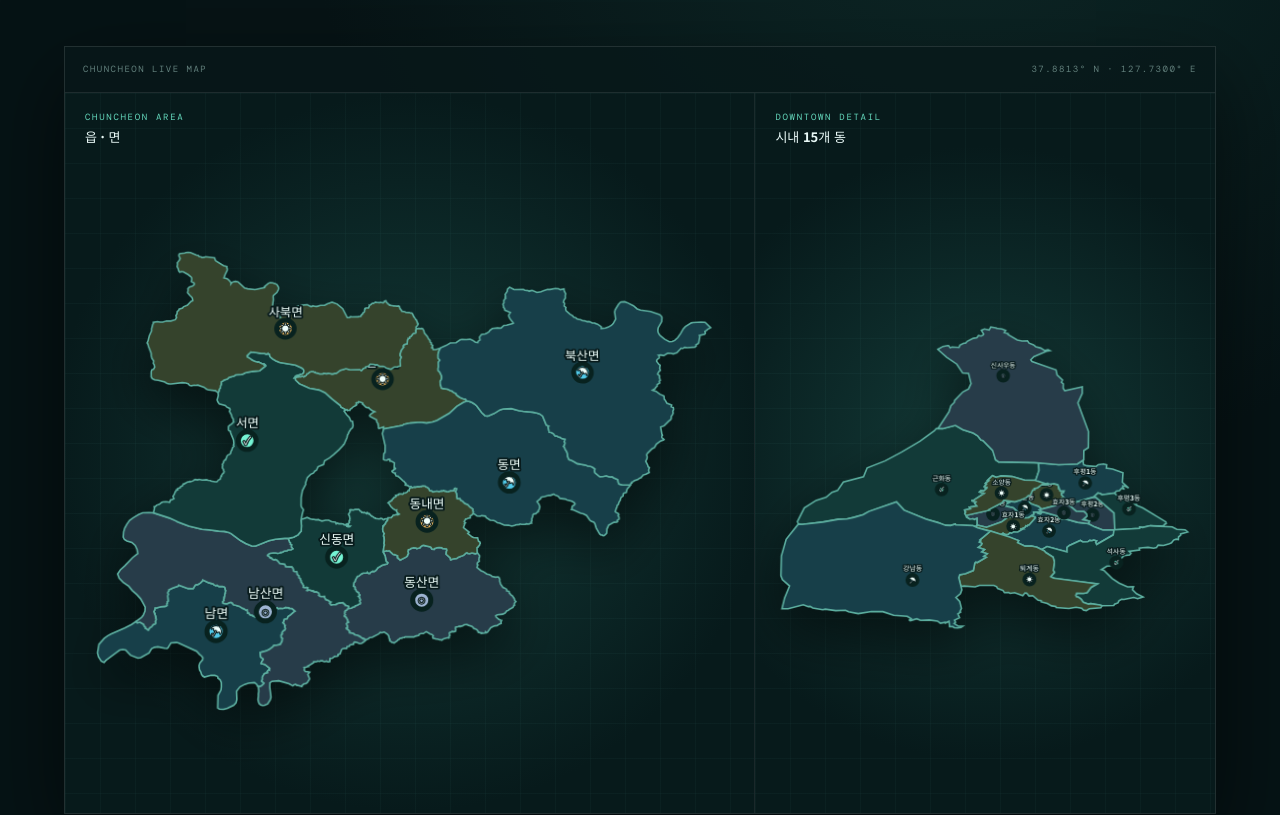
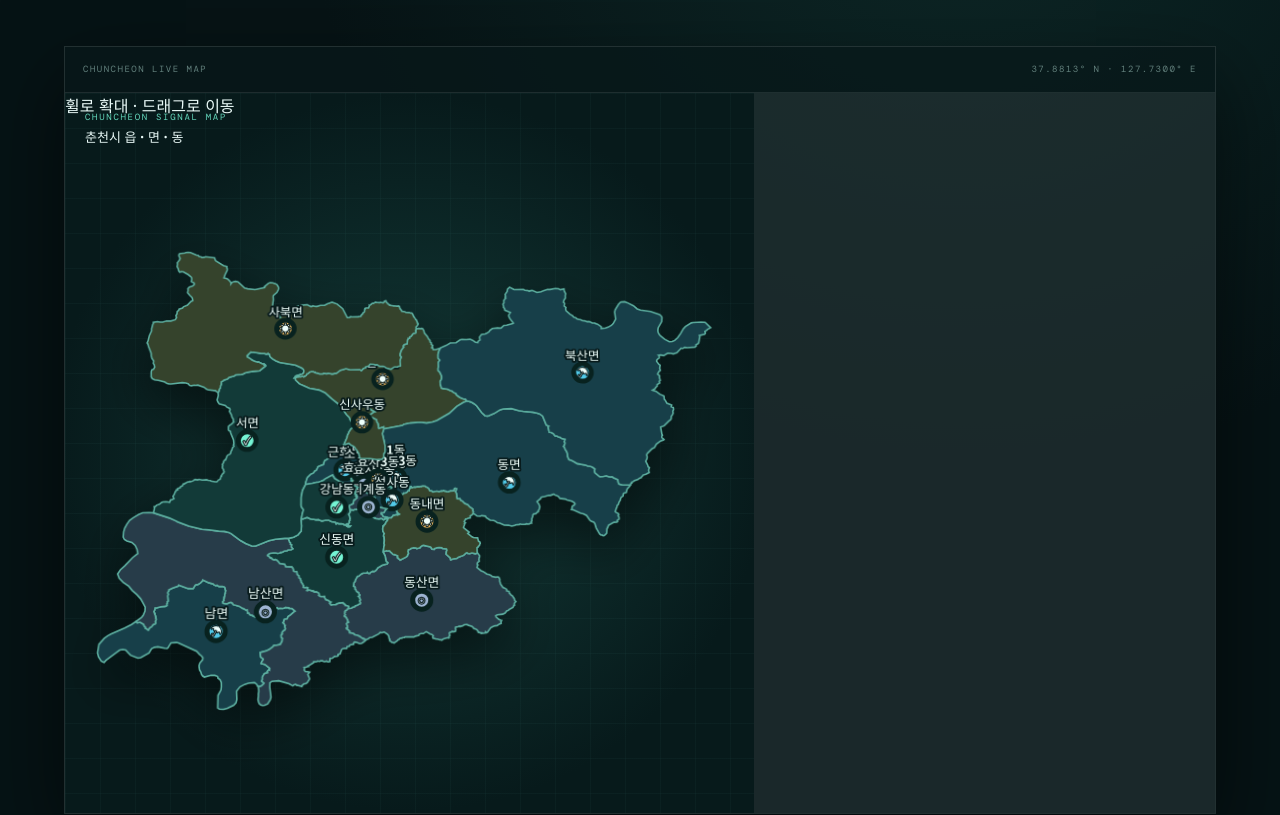
Before and after one commit to kimguta/bomnae-signal, a React (Vite) app: page / in a window 1280 px wide. Shown: the part 576-1391 px from the top of the page. Built offline with nearby package versions, Linux system fonts and the light colour scheme.

Commit message:
feat: merge vector maps with crisp pan and zoom

```diff
--- a/src/main.jsx
+++ b/src/main.jsx
@@ -1,4 +1,4 @@
-import React,{useEffect,useState} from 'react';
+import React,{useEffect,useRef,useState} from 'react';
 import {createRoot} from 'react-dom/client';
 import {CloudRain, Wind, ShieldCheck, Navigation, Droplets, Radio, MapPin, Bell, ArrowUpRight} from 'lucide-react';
 import './style.css';
@@ -15,13 +15,15 @@ function ChuncheonMap(){
  useEffect(()=>{fetch(`${import.meta.env.BASE_URL}chuncheon-districts.geojson`).then(r=>r.json()).then(d=>setDistricts(d.features))},[]);
  const types=[{type:'sun',icon:'☀',title:'맑음',detail:'현재 23° · 강수확률 10%'},{type:'rain',icon:'☂',title:'약한 비 예상',detail:'14시부터 약한 비 · 우산 권장'},{type:'air',icon:'◌',title:'대기 좋음',detail:'미세먼지 18 · 초미세먼지 9'},{type:'safe',icon:'✓',title:'특이사항 없음',detail:'현재 감지된 재난 신호 없음'}];
  const enrich=(feature,index)=>({...feature,signal:types[index%types.length]});
- const townNames=new Set(['교동','조운동','약사명동','근화동','소양동','후평1동','후평2동','후평3동','효자1동','효자2동','효자3동','석사동','퇴계동','강남동','신사우동']);
- const rural=districts.filter(x=>!townNames.has(x.properties.name)).map(enrich);
- const town=districts.filter(x=>townNames.has(x.properties.name)).map(enrich);
+ const areas=districts.map(enrich);
  const openArea=feature=>setSelected({name:feature.properties.name,...feature.signal});
- return <div className="vector-map"><div className="map-panel rural-panel"><div className="map-panel-title"><span>CHUNCHEON AREA</span><b>읍 · 면</b></div><DistrictSvg features={rural} onSelect={openArea}/></div><div className="map-panel town-panel"><div className="map-panel-title"><span>DOWNTOWN DETAIL</span><b>시내 15개 동</b></div><DistrictSvg features={town} onSelect={openArea}/></div>{selected&&<div className="area-modal-backdrop" onClick={()=>setSelected(null)}><section className="area-modal" onClick={e=>e.stopPropagation()}><button className="modal-close" onClick={()=>setSelected(null)}>×</button><small>LOCAL SIGNAL</small><h3>{selected.name}</h3><div className={`modal-symbol ${selected.type}`}>{selected.icon}</div><strong>{selected.title}</strong><p>{selected.detail}</p><dl><div><dt>기온</dt><dd>23°</dd></div><div><dt>미세먼지</dt><dd>좋음</dd></div><div><dt>재난</dt><dd>없음</dd></div></dl><em>현재 화면은 UI 확인용 데모 정보입니다.</em></section></div>}</div>
+ return <div className="vector-map"><div className="map-panel"><div className="map-panel-title"><span>CHUNCHEON SIGNAL MAP</span><b>춘천시 읍 · 면 · 동</b></div><div className="map-help">휠로 확대 · 드래그로 이동</div><DistrictSvg features={areas} onSelect={openArea}/></div>{selected&&<div className="area-modal-backdrop" onClick={()=>setSelected(null)}><section className="area-modal" onClick={e=>e.stopPropagation()}><button className="modal-close" onClick={()=>setSelected(null)}>×</button><small>LOCAL SIGNAL</small><h3>{selected.name}</h3><div className={`modal-symbol ${selected.type}`}>{selected.icon}</div><strong>{selected.title}</strong><p>{selected.detail}</p><dl><div><dt>기온</dt><dd>23°</dd></div><div><dt>미세먼지</dt><dd>좋음</dd></div><div><dt>재난</dt><dd>없음</dd></div></dl><em>현재 화면은 UI 확인용 데모 정보입니다.</em></section></div>}</div>
 }
 function DistrictSvg({features,onSelect}){
+ const svgRef=useRef(null);
+ const [view,setView]=useState({x:0,y:0,w:900,h:700});
+ const drag=useRef(null);
+ const suppressClick=useRef(false);
  if(!features.length)return <div className="map-loading">경계 데이터를 불러오는 중</div>;
  const collectPoints=value=>typeof value[0]==='number'?[value]:value.flatMap(collectPoints);
  const points=features.flatMap(f=>collectPoints(f.geometry.coordinates));
@@ -29,7 +31,11 @@ function DistrictSvg({features,onSelect}){
  const W=900,H=700,P=38,project=([x,y])=>[P+(x-minX)/(maxX-minX)*(W-P*2),P+(maxY-y)/(maxY-minY)*(H-P*2)];
  const ringPath=ring=>ring.map((p,i)=>`${i?'L':'M'}${project(p).join(',')}`).join(' ')+'Z';
  const geometryPath=f=>(f.geometry.type==='Polygon'?[f.geometry.coordinates]:f.geometry.coordinates).flatMap(poly=>poly.map(ringPath)).join(' ');
- return <svg className="district-svg" viewBox={`0 0 ${W} ${H}`} role="img">{features.map(f=>{const [x,y]=project(f.properties.center);return <g key={f.properties.code} className={`district ${f.signal.type}`} onClick={()=>onSelect(f)}><path d={geometryPath(f)}/><circle cx={x} cy={y} r="12"/><text x={x} y={y-18}>{f.properties.name}</text><text className="weather-glyph" x={x} y={y+5}>{f.signal.icon}</text></g>})}</svg>
+ const wheel=e=>{e.preventDefault();const rect=svgRef.current.getBoundingClientRect(),px=view.x+(e.clientX-rect.left)/rect.width*view.w,py=view.y+(e.clientY-rect.top)/rect.height*view.h,f=e.deltaY>0?1.22:.82,nw=Math.max(150,Math.min(900,view.w*f)),nh=nw*H/W,r=(px-view.x)/view.w,s=(py-view.y)/view.h;setView({x:px-r*nw,y:py-s*nh,w:nw,h:nh})};
+ const down=e=>{svgRef.current.setPointerCapture(e.pointerId);suppressClick.current=false;drag.current={x:e.clientX,y:e.clientY,view}};
+ const move=e=>{if(!drag.current)return;const rect=svgRef.current.getBoundingClientRect(),dx=(e.clientX-drag.current.x)/rect.width*drag.current.view.w,dy=(e.clientY-drag.current.y)/rect.height*drag.current.view.h;if(Math.abs(e.clientX-drag.current.x)+Math.abs(e.clientY-drag.current.y)>4)suppressClick.current=true;setView({...drag.current.view,x:drag.current.view.x-dx,y:drag.current.view.y-dy})};
+ const up=()=>{drag.current=null};
+ return <svg ref={svgRef} className="district-svg" viewBox={`${view.x} ${view.y} ${view.w} ${view.h}`} onWheel={wheel} onPointerDown={down} onPointerMove={move} onPointerUp={up} onPointerCancel={up} role="img">{features.map(f=>{const [x,y]=project(f.properties.center);return <g key={f.properties.code} className={`district ${f.signal.type}`} onClick={()=>{if(!suppressClick.current)onSelect(f);suppressClick.current=false}}><path d={geometryPath(f)}/><circle cx={x} cy={y} r="12"/><text x={x} y={y-18}>{f.properties.name}</text><text className="weather-glyph" x={x} y={y+5}>{f.signal.icon}</text></g>})}</svg>
 }
 function App(){
  const now=new Date();
```
